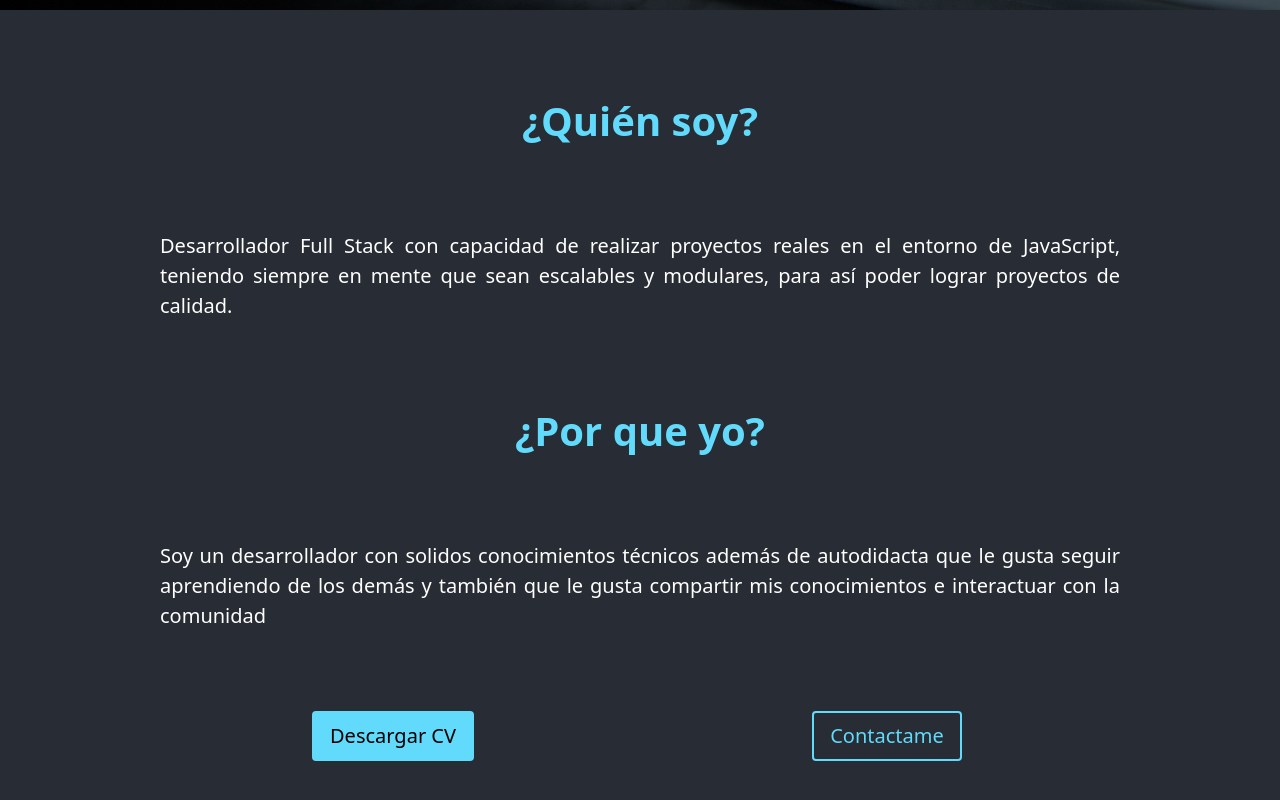
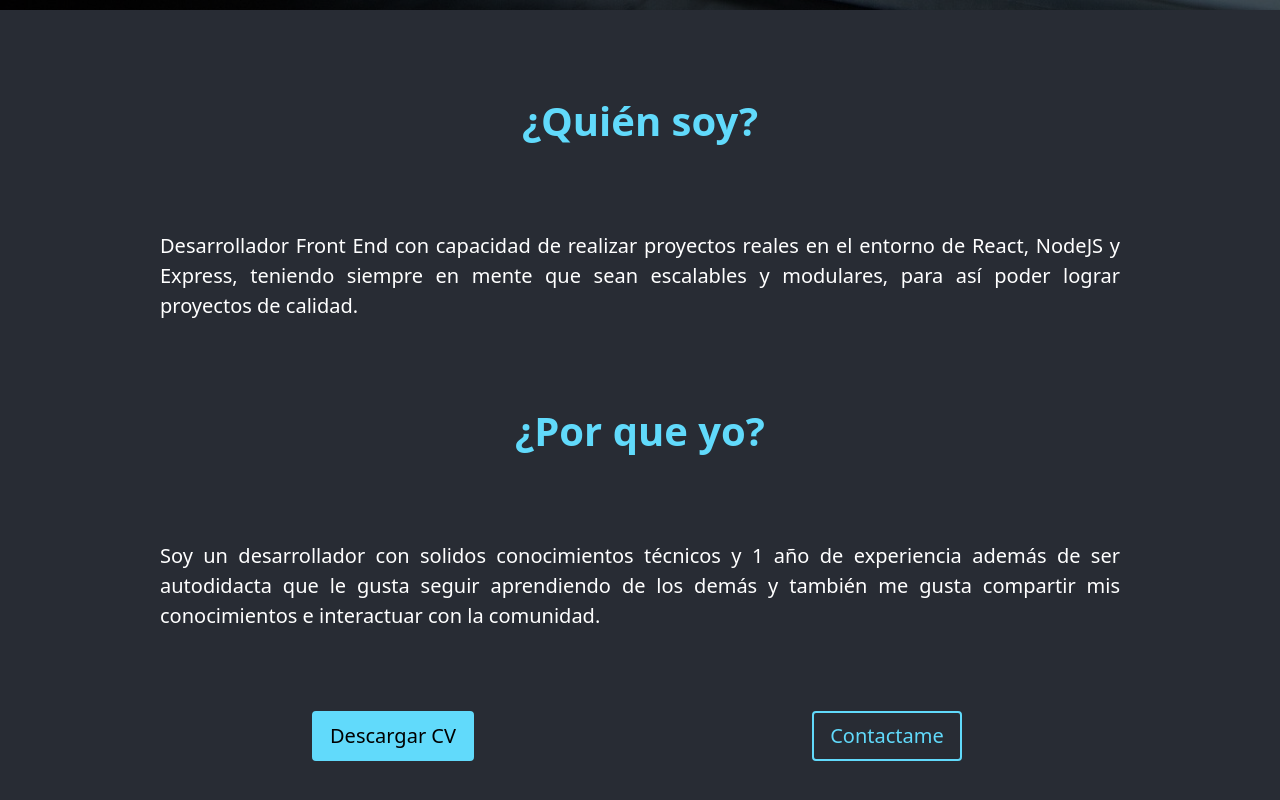
Before and after one commit to jesus1811/JESUDEV, a Next.js app: page / in a window 1280 px wide. Shown: the part 790-1590 px from the top of the page. Built offline with nearby package versions, Linux system fonts and the light colour scheme.

Commit message:
update rol

```diff
--- a/components/modules/about/About.tsx
+++ b/components/modules/about/About.tsx
@@ -1,6 +1,11 @@
 import { useContext } from "react";
 import ThemeContext from "../../../store/theme/ThemeContext";
-import { ContainerPrimary, LabelMain, LinkPrimary, LinkTransparent } from "../../common";
+import {
+  ContainerPrimary,
+  LabelMain,
+  LinkPrimary,
+  LinkTransparent,
+} from "../../common";
 import styles from "./about.module.scss";
 
 export const About = () => {
@@ -11,17 +16,29 @@ export const About = () => {
       <ContainerPrimary className="about">
         <div className={styles.container}>
           <LabelMain>¿Quién soy?</LabelMain>
-          <p data-aos="fade-up" className={theme ? styles.description_ligth : styles.description}>
-            Desarrollador Full Stack con capacidad de realizar proyectos reales en el entorno de JavaScript, teniendo siempre en mente que sean
-            escalables y modulares, para así poder lograr proyectos de calidad.
+          <p
+            data-aos="fade-up"
+            className={theme ? styles.description_ligth : styles.description}
+          >
+            Desarrollador Front End con capacidad de realizar proyectos reales
+            en el entorno de React, NodeJS y Express, teniendo siempre en mente
+            que sean escalables y modulares, para así poder lograr proyectos de
+            calidad.
           </p>
           <LabelMain>¿Por que yo?</LabelMain>
-          <p data-aos="fade-up" className={theme ? styles.description_ligth : styles.description}>
-            Soy un desarrollador con solidos conocimientos técnicos además de autodidacta que le gusta seguir aprendiendo de los demás y también que
-            le gusta compartir mis conocimientos e interactuar con la comunidad
+          <p
+            data-aos="fade-up"
+            className={theme ? styles.description_ligth : styles.description}
+          >
+            Soy un desarrollador con solidos conocimientos técnicos y 1 año de
+            experiencia además de ser autodidacta que le gusta seguir
+            aprendiendo de los demás y también me gusta compartir mis
+            conocimientos e interactuar con la comunidad.
           </p>
           <div data-aos="fade-up" className={styles.containerButton}>
-            <LinkPrimary href="https://jesus1811.github.io/cv/JesusAyarza.pdf">Descargar CV</LinkPrimary>
+            <LinkPrimary href="https://jesus1811.github.io/cv/JesusAyarza.pdf">
+              Descargar CV
+            </LinkPrimary>
             <LinkTransparent data-aos="fade-up" to="contact">
               Contactame
             </LinkTransparent>
--- a/components/modules/hero/Hero.tsx
+++ b/components/modules/hero/Hero.tsx
@@ -10,7 +10,7 @@ export const Hero = () => {
       <div className={styles.containerCard}>
         <h1 className={theme ? styles.nombre_ligth : styles.nombre} data-aos="fade-up">Jesus Ayarza</h1>
         <p className={styles.rol} data-aos="fade-up">
-          Full Stack Junior Developer
+          Front end developer
         </p>
       </div>
     </section>
```
